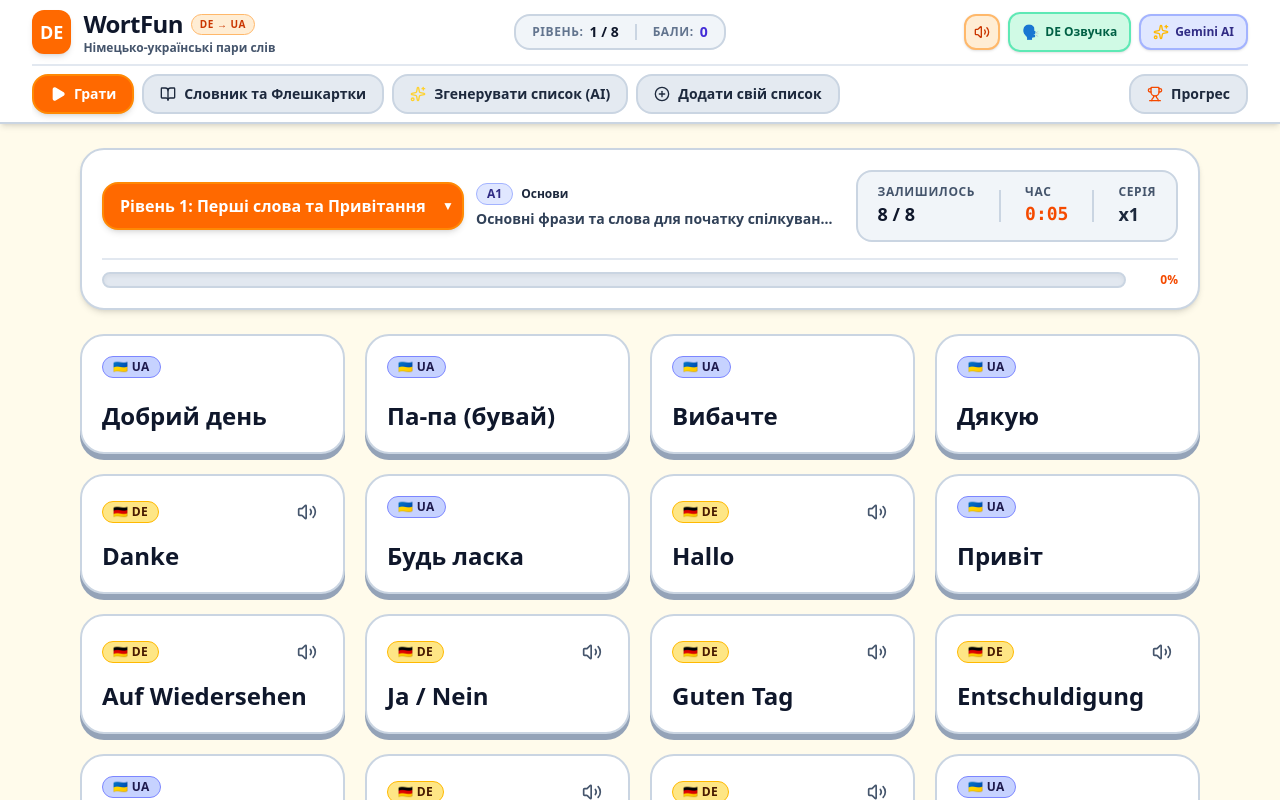
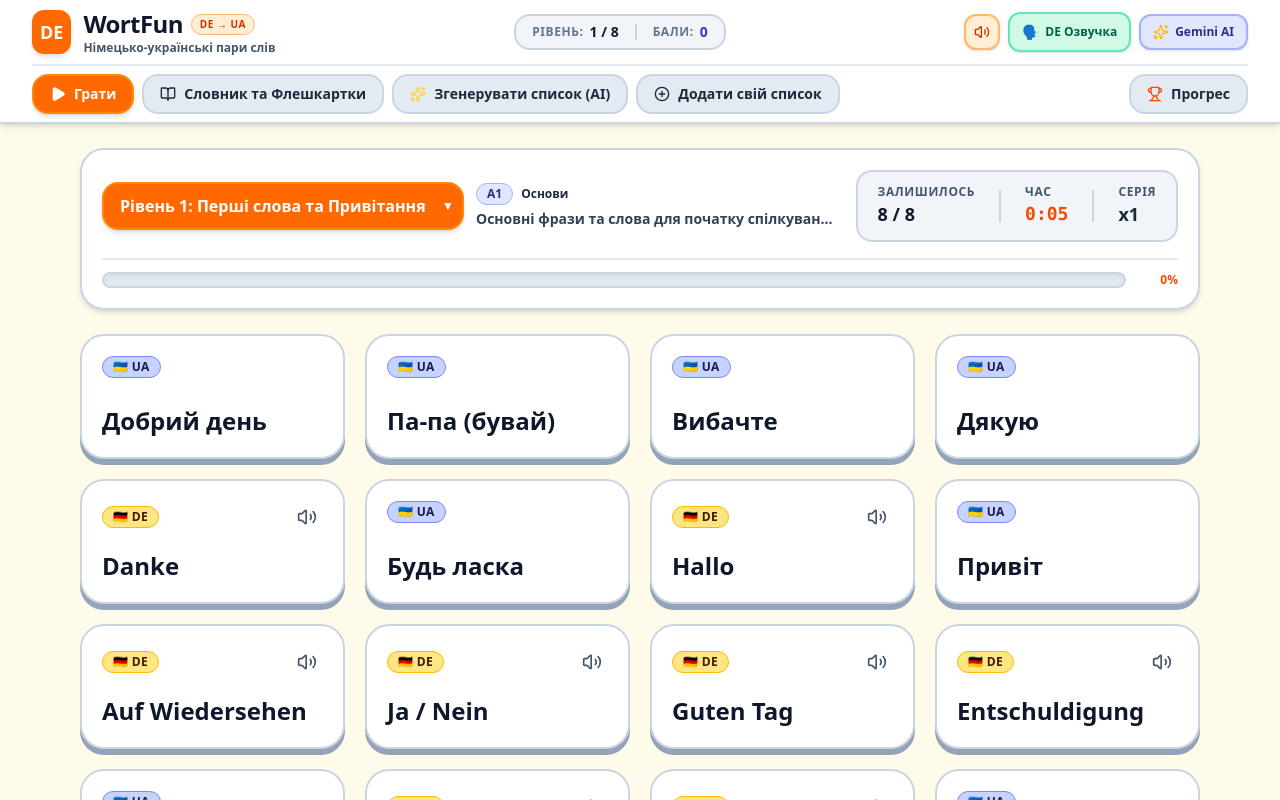
Before and after one commit to posatsky/WortFun, a React (Vite) app: page / in a window 1280 px wide. Shown: the top 800 px of the page. Built offline with nearby package versions, Linux system fonts and the light colour scheme.

Commit message:
Adjust card styles and sizes in GameBoard component

```diff
--- a/src/components/GameBoard.tsx
+++ b/src/components/GameBoard.tsx
@@ -450,7 +450,7 @@ export const GameBoard: React.FC<GameBoardProps> = ({
                   onClick={() => handleCardClick(card)}
                   whileHover={{ scale: card.isSelected || card.isCorrect || card.isError ? 1.02 : 1.03 }}
                   whileTap={{ scale: 0.96 }}
-                  className={`relative rounded-2xl sm:rounded-3xl p-3.5 sm:p-5 flex flex-col justify-between text-left transition-all duration-150 min-h-[105px] sm:min-h-[120px] group cursor-pointer active:translate-y-0.5 active:shadow-none ${cardStyle}`}
+                  className={`relative rounded-2xl sm:rounded-3xl p-4 sm:p-5 flex flex-col justify-between text-left transition-all duration-150 min-h-[110px] sm:min-h-[125px] group cursor-pointer active:translate-y-0.5 active:shadow-none ${cardStyle}`}
                 >
                   {/* Language Tag Indicator or State Badge */}
                   <div className="flex items-center justify-between w-full mb-1.5">
@@ -483,13 +483,13 @@ export const GameBoard: React.FC<GameBoardProps> = ({
                         }`}
                         title="Прослухати вимову"
                       >
-                        <Volume2 className="w-4 h-4 sm:w-5 sm:h-5" />
+                        <Volume2 className="w-5 h-5" />
                       </span>
                     )}
                   </div>
 
                   {/* Main Word Text */}
-                  <div className={`font-black text-base sm:text-lg md:text-2xl leading-snug mt-auto break-words ${
+                  <div className={`font-black text-lg sm:text-xl md:text-2xl leading-snug mt-auto break-words ${
                     card.isSelected || card.isCorrect || card.isError ? 'text-white' : 'text-slate-900'
                   }`}>
                     {card.text}
```
